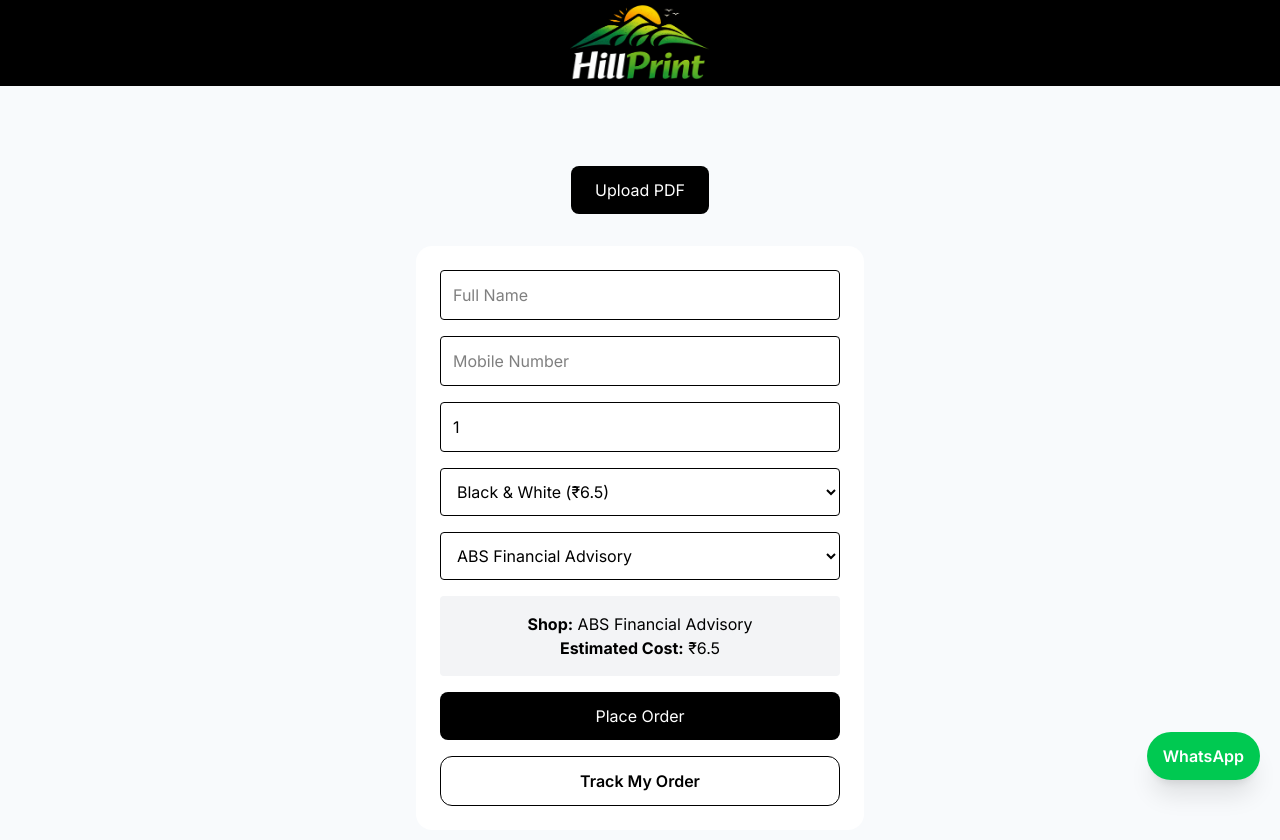
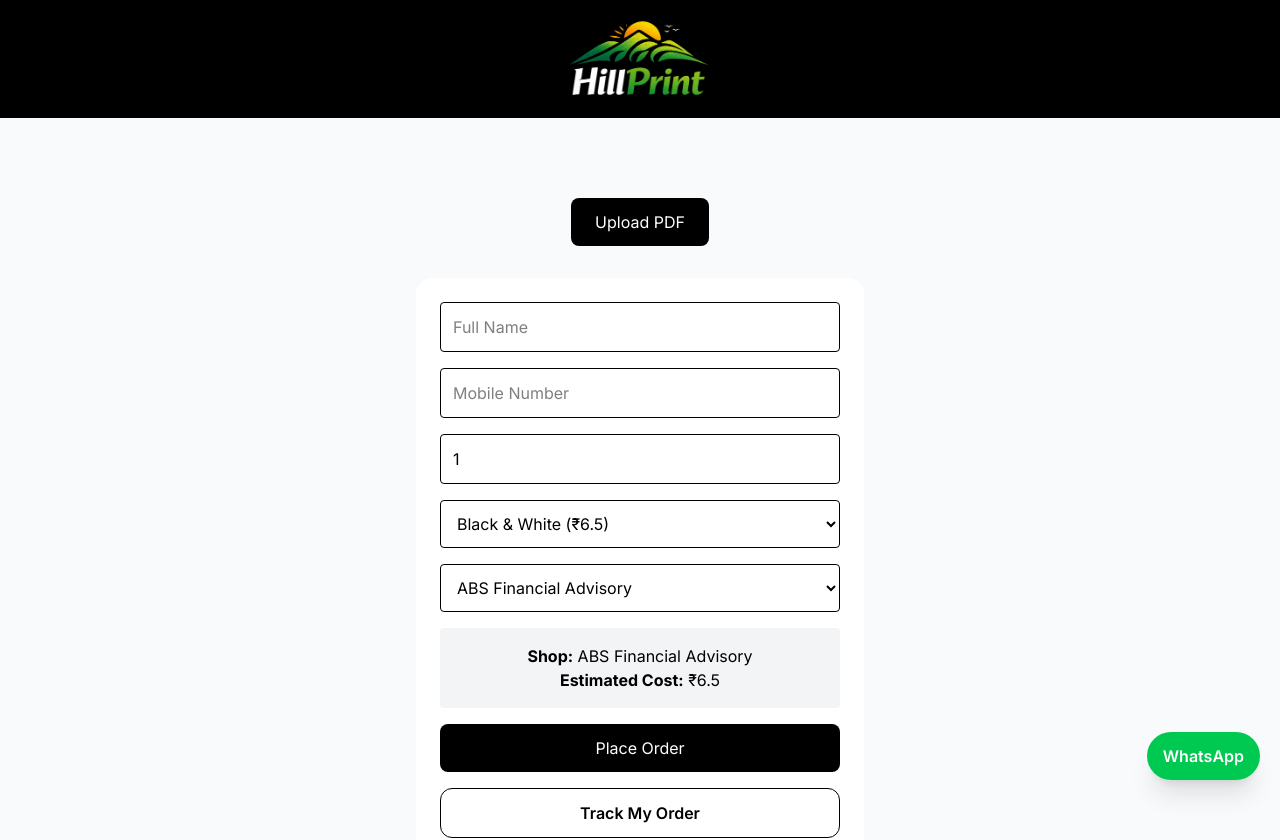
Before and after one commit to akshay01805-collab/hillprint, a Next.js app: page / in a window 1280 px wide. Shown: the top 840 px of the page. Built offline with nearby package versions, Linux system fonts and the light colour scheme.

Commit message:
Improved landing page branding and logo header

```diff
--- a/src/app/page.js
+++ b/src/app/page.js
@@ -115,7 +115,7 @@
 return ( <main className="min-h-screen bg-slate-50 text-black"> <section className="text-center py-0 px-0">
 <div className="flex flex-col items-center">
 
- <div className="w-full bg-black 900 py-0 mb-20">
+ <div className="w-full bg-black 900 py-4 mb-20">
   <img
     src="/logo.png"
     alt="HillPrint Logo"
```
